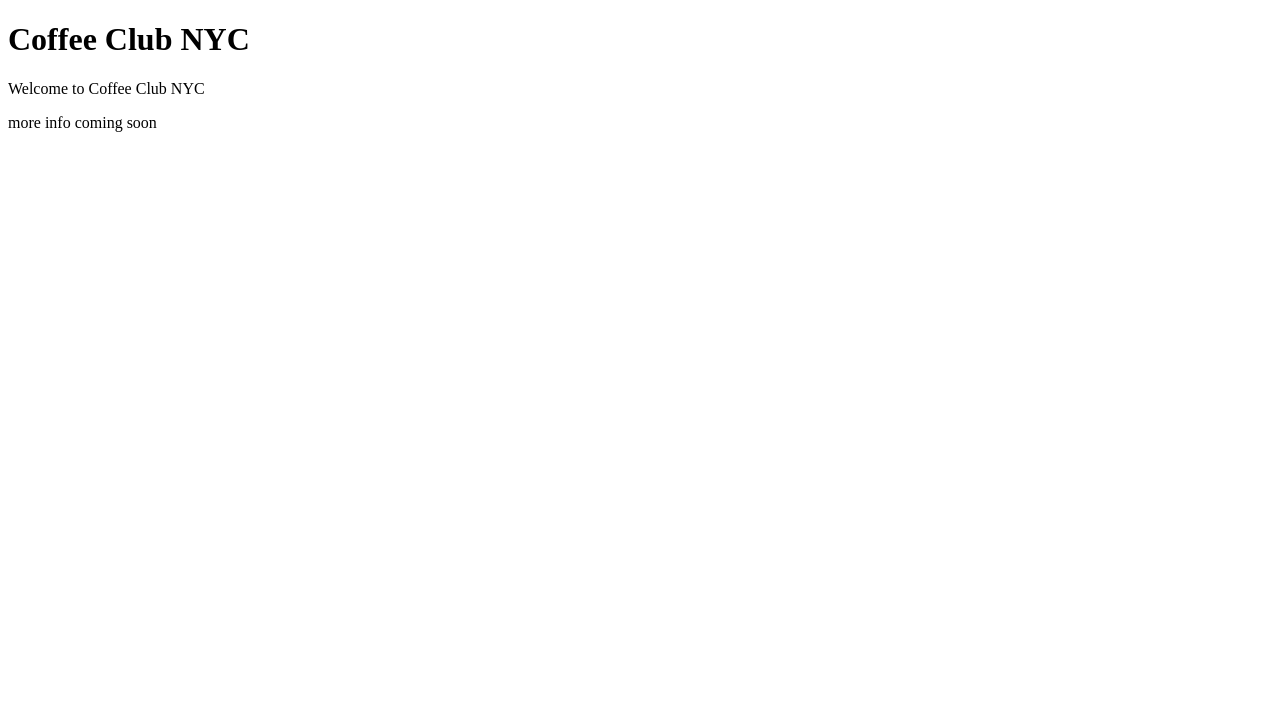
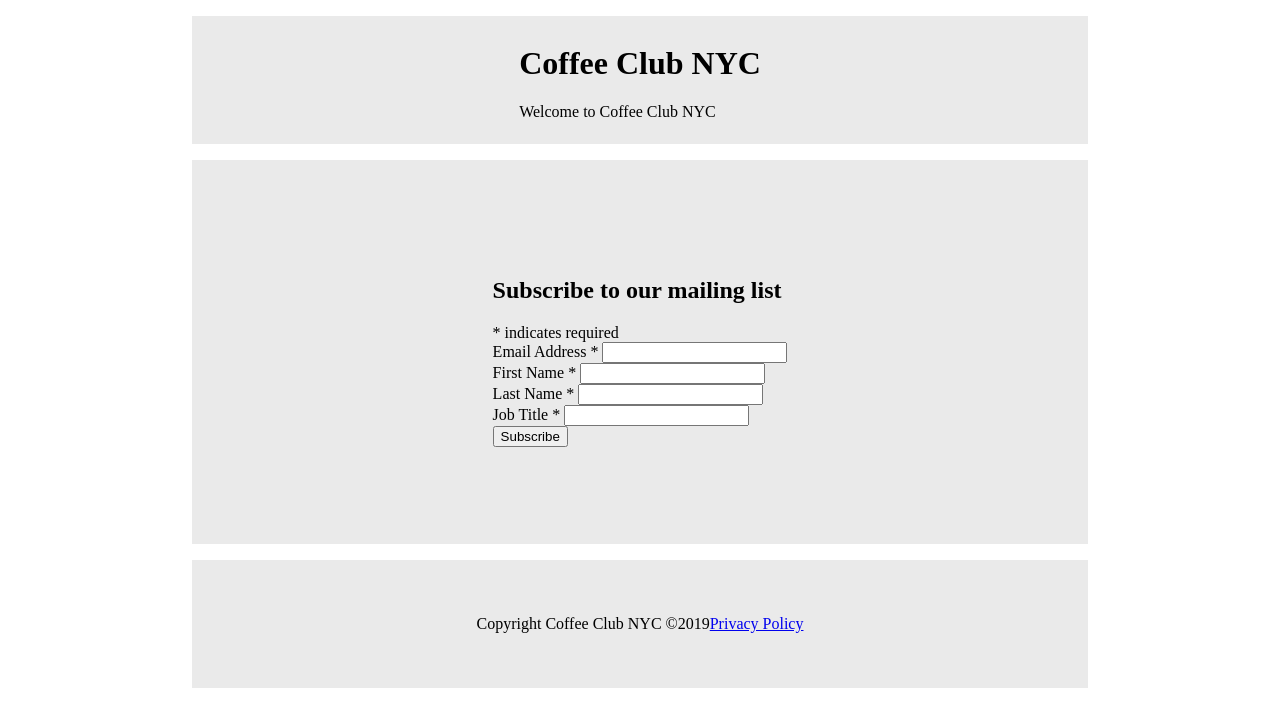
Before and after one commit to CoffeeClubNYC/CoffeeClubNYC.github.io, a plain HTML site: page index.html in a window 1280 px wide. Drawn offline with Linux system fonts and the light colour scheme.

Commit message:
setup intitial page template

```diff
--- /dev/null
+++ b/css/main.css
@@ -0,0 +1,37 @@
+body {
+  display: grid;
+  grid-template-columns: repeat(4, 1fr);
+  grid-template-rows: 10vw 30vw 10vw;
+  grid-gap: 1em;
+}
+
+header,
+footer {
+  grid-column: 1 / span 5;
+}
+
+main {
+  grid-column: 1 / span 5;
+}
+
+/* Demo Specific Styles */
+body {
+  margin: 0 auto;
+  max-width: 56em;
+  padding: 1em 0;
+}
+
+header,
+main,
+aside,
+footer {
+  background: #eaeaea;
+  display: flex;
+  align-items: center;
+  justify-content: center;
+}
+
+header,
+footer {
+  height: 10vw;;
+}
--- a/index.html
+++ b/index.html
@@ -1,8 +1,59 @@
 <!DOCTYPE html>
-<html>
-<body>
-<h1>Coffee Club NYC</h1>
-<p>Welcome to Coffee Club NYC</p>
-<p>more info coming soon</p>
-</body>
+<html lang="en" dir="ltr">
+  <head>
+    <meta charset="utf-8">
+    <title>Coffee Club NYC</title>
+    <!-- <link href="//cdn-images.mailchimp.com/embedcode/classic-10_7.css" rel="stylesheet" type="text/css"> -->
+    <link rel="stylesheet" href="css/main.css">
+    <link href="https://fonts.googleapis.com/css?family=Barlow|Source+Code+Pro" rel="stylesheet">
+
+  </head>
+  <body>
+    <header>
+      <div>
+        <h1>Coffee Club NYC</h1>
+        <p>Welcome to Coffee Club NYC</p>
+      </div>
+    </header>
+    <main>
+      <!-- Begin Mailchimp Signup Form -->
+      <div id="mc_embed_signup">
+        <form action="https://github.us12.list-manage.com/subscribe/post?u=5694b90b0472fe346bde5e0bc&amp;id=f6737df972" method="post" id="mc-embedded-subscribe-form" name="mc-embedded-subscribe-form" class="validate" target="_blank" novalidate>
+            <div id="mc_embed_signup_scroll">
+        	    <h2>Subscribe to our mailing list</h2>
+              <div class="indicates-required"><span class="asterisk">*</span> indicates required</div>
+              <div class="mc-field-group">
+              	<label for="mce-EMAIL">Email Address  <span class="asterisk">*</span></label>
+              	<input type="email" value="" name="EMAIL" class="required email" id="mce-EMAIL">
+              </div>
+              <div class="mc-field-group">
+              	<label for="mce-FNAME">First Name  <span class="asterisk">*</span></label>
+              	<input type="text" value="" name="FNAME" class="required" id="mce-FNAME">
+              </div>
+              <div class="mc-field-group">
+              	<label for="mce-LNAME">Last Name  <span class="asterisk">*</span></label>
+              	<input type="text" value="" name="LNAME" class="required" id="mce-LNAME">
+              </div>
+              <div class="mc-field-group">
+              	<label for="mce-JTITLE">Job Title  <span class="asterisk">*</span></label>
+              	<input type="text" value="" name="JTITLE" class="required" id="mce-JTITLE">
+              </div>
+              <div id="mce-responses" class="clear">
+              	<div class="response" id="mce-error-response" style="display:none"></div>
+              	<div class="response" id="mce-success-response" style="display:none"></div>
+              </div>    <!-- real people should not fill this in and expect good things - do not remove this or risk form bot signups-->
+              <div style="position: absolute; left: -5000px;" aria-hidden="true"><input type="text" name="b_5694b90b0472fe346bde5e0bc_f6737df972" tabindex="-1" value=""></div>
+              <div class="clear"><input type="submit" value="Subscribe" name="subscribe" id="mc-embedded-subscribe" class="button"></div>
+            </div>
+        </form>
+      </div>
+      <!--End mc_embed_signup-->
+    </main>
+    <footer>
+    <p>Copyright Coffee Club NYC ©2019</p>
+    <p><a href="#">Privacy Policy</a></p> <a
+
+
+    </footer>
+  </body>
 </html>
```
